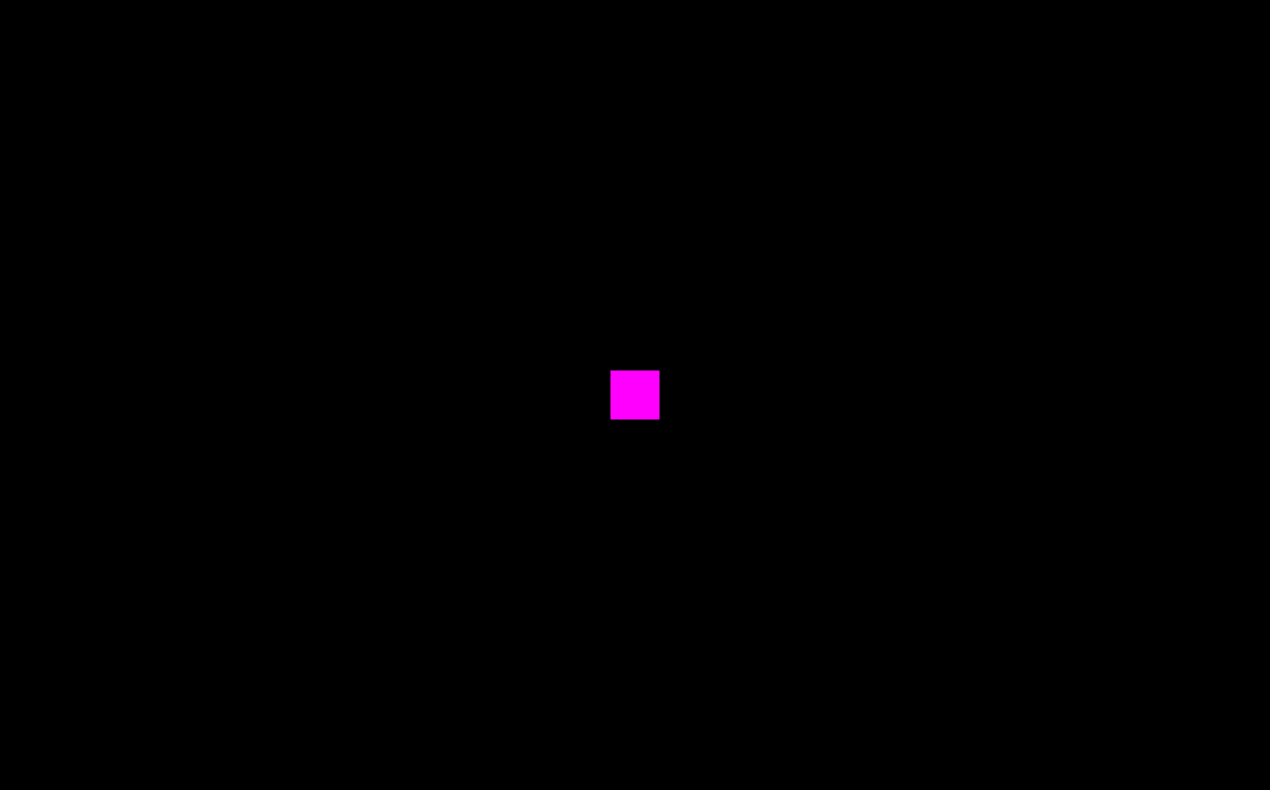
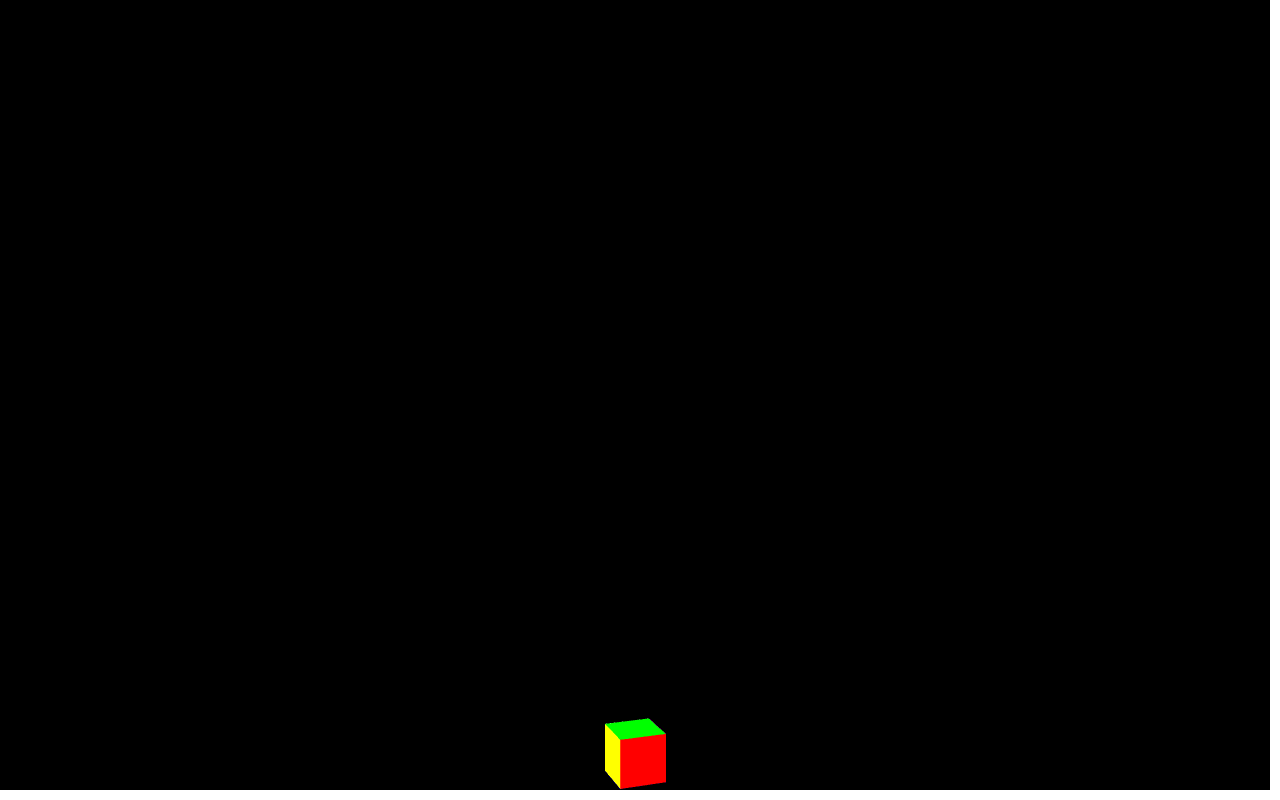
Before and after one commit to princesinghtomar/Sky-Force-WebGL, a plain HTML site: page public/index.html in a window 1280 px wide. Drawn offline with nearby package versions, Linux system fonts and the light colour scheme.

Commit message:
3D Moving Cube

```diff
--- /dev/null
+++ b/public/js/3Dcube.js
@@ -0,0 +1,433 @@
+var cubeRotation = 0.0;
+
+document.addEventListener('keydown', keyDownHandler, false);
+document.addEventListener('keyup', keyUpHandler, false);
+var rightPressed = false;
+var leftPressed = false;
+var upPressed = false;
+var downPressed = false;
+translate_matrix = [0.0, -1.5, -4.0]
+
+main();
+
+//
+// Start here
+//
+function main() {
+    const canvas = document.querySelector('#glcanvas');
+    const gl = canvas.getContext('webgl') || canvas.getContext('experimental-webgl');
+
+    // If we don't have a GL context, give up now
+
+    if (!gl) {
+        alert('Unable to initialize WebGL. Your browser or machine may not support it.');
+        return;
+    }
+
+    // Vertex shader program
+
+    const vsSource = `
+    attribute vec4 aVertexPosition;
+    attribute vec4 aVertexColor;
+
+    uniform mat4 uModelViewMatrix;
+    uniform mat4 uProjectionMatrix;
+
+    varying lowp vec4 vColor;
+
+    void main(void) {
+      gl_Position = uProjectionMatrix * uModelViewMatrix * aVertexPosition;
+      vColor = aVertexColor;
+    }
+  `;
+
+    // Fragment shader program
+
+    const fsSource = `
+    varying lowp vec4 vColor;
+
+    void main(void) {
+      gl_FragColor = vColor;
+    }
+  `;
+
+    // Initialize a shader program; this is where all the lighting
+    // for the vertices and so forth is established.
+    const shaderProgram = initShaderProgram(gl, vsSource, fsSource);
+
+    // Collect all the info needed to use the shader program.
+    // Look up which attributes our shader program is using
+    // for aVertexPosition, aVevrtexColor and also
+    // look up uniform locations.
+    const programInfo = {
+        program: shaderProgram,
+        attribLocations: {
+            vertexPosition: gl.getAttribLocation(shaderProgram, 'aVertexPosition'),
+            vertexColor: gl.getAttribLocation(shaderProgram, 'aVertexColor'),
+        },
+        uniformLocations: {
+            projectionMatrix: gl.getUniformLocation(shaderProgram, 'uProjectionMatrix'),
+            modelViewMatrix: gl.getUniformLocation(shaderProgram, 'uModelViewMatrix'),
+        }
+    };
+
+    // Here's where we call the routine that builds all the
+    // objects we'll be drawing.
+    const buffers = initBuffers(gl);
+
+    var then = 0;
+
+    // Draw the scene repeatedly
+    function render(now) {
+        now *= 0.001;  // convert to seconds
+        const deltaTime = now - then;
+        then = now;
+
+        drawScene(gl, programInfo, buffers, deltaTime);
+
+        requestAnimationFrame(render);
+    }
+    requestAnimationFrame(render);
+}
+
+//
+// initBuffers
+//
+// Initialize the buffers we'll need. For this demo, we just
+// have one object -- a simple three-dimensional cube.
+//
+function initBuffers(gl) {
+
+    // Create a buffer for the cube's vertex positions.
+
+    const positionBuffer = gl.createBuffer();
+
+    // Select the positionBuffer as the one to apply buffer
+    // operations to from here out.
+
+    gl.bindBuffer(gl.ARRAY_BUFFER, positionBuffer);
+
+    // Now create an array of positions for the cube.
+
+    const positions = [
+        // Front face
+        -0.1, -0.1, 0.1,
+        0.1, -0.1, 0.1,
+        0.1, 0.1, 0.1,
+        -0.1, 0.1, 0.1,
+
+        // Back face
+        -0.1, -0.1, -0.1,
+        -0.1, 0.1, -0.1,
+        0.1, 0.1, -0.1,
+        0.1, -0.1, -0.1,
+
+        // Top face
+        -0.1, 0.1, -0.1,
+        -0.1, 0.1, 0.1,
+        0.1, 0.1, 0.1,
+        0.1, 0.1, -0.1,
+
+        // Bottom face
+        -0.1, -0.1, -0.1,
+        0.1, -0.1, -0.1,
+        0.1, -0.1, 0.1,
+        -0.1, -0.1, 0.1,
+
+        // Right face
+        0.1, -0.1, -0.1,
+        0.1, 0.1, -0.1,
+        0.1, 0.1, 0.1,
+        0.1, -0.1, 0.1,
+
+        // Left face
+        -0.1, -0.1, -0.1,
+        -0.1, -0.1, 0.1,
+        -0.1, 0.1, 0.1,
+        -0.1, 0.1, -0.1,
+    ];
+
+    // Now pass the list of positions into WebGL to build the
+    // shape. We do this by creating a Float32Array from the
+    // JavaScript array, then use it to fill the current buffer.
+
+    gl.bufferData(gl.ARRAY_BUFFER, new Float32Array(positions), gl.STATIC_DRAW);
+
+    // Now set up the colors for the faces. We'll use solid colors
+    // for each face.
+
+    const faceColors = [
+        [1.0, 1.0, 1.0, 1.0],    // Front face: white
+        [1.0, 0.0, 0.0, 1.0],    // Back face: red
+        [0.0, 1.0, 0.0, 1.0],    // Top face: green
+        [0.0, 0.0, 1.0, 1.0],    // Bottom face: blue
+        [1.0, 1.0, 0.0, 1.0],    // Right face: yellow
+        [1.0, 0.0, 1.0, 1.0],    // Left face: purple
+    ];
+
+    // Convert the array of colors into a table for all the vertices.
+
+    var colors = [];
+
+    for (var j = 0; j < faceColors.length; ++j) {
+        const c = faceColors[j];
+
+        // Repeat each color four times for the four vertices of the face
+        colors = colors.concat(c, c, c, c);
+    }
+
+    const colorBuffer = gl.createBuffer();
+    gl.bindBuffer(gl.ARRAY_BUFFER, colorBuffer);
+    gl.bufferData(gl.ARRAY_BUFFER, new Float32Array(colors), gl.STATIC_DRAW);
+
+    // Build the element array buffer; this specifies the indices
+    // into the vertex arrays for each face's vertices.
+
+    const indexBuffer = gl.createBuffer();
+    gl.bindBuffer(gl.ELEMENT_ARRAY_BUFFER, indexBuffer);
+
+    // This array defines each face as two triangles, using the
+    // indices into the vertex array to specify each triangle's
+    // position.
+
+    const indices = [
+        0, 1, 2, 0, 2, 3,    // front
+        4, 5, 6, 4, 6, 7,    // back
+        8, 9, 10, 8, 10, 11,   // top
+        12, 13, 14, 12, 14, 15,   // bottom
+        16, 17, 18, 16, 18, 19,   // right
+        20, 21, 22, 20, 22, 23,   // left
+    ];
+
+    // Now send the element array to GL
+
+    gl.bufferData(gl.ELEMENT_ARRAY_BUFFER,
+        new Uint16Array(indices), gl.STATIC_DRAW);
+
+    return {
+        position: positionBuffer,
+        color: colorBuffer,
+        indices: indexBuffer,
+    };
+}
+
+//
+// Draw the scene.
+//
+function drawScene(gl, programInfo, buffers, deltaTime) {
+    gl.clearColor(0.0, 0.0, 0.0, 1.0);  // Clear to black, fully opaque
+    gl.clearDepth(1.0);                 // Clear everything
+    gl.enable(gl.DEPTH_TEST);           // Enable depth testing
+    gl.depthFunc(gl.LEQUAL);            // Near things obscure far things
+
+    // Clear the canvas before we start drawing on it.
+
+    gl.clear(gl.COLOR_BUFFER_BIT | gl.DEPTH_BUFFER_BIT);
+
+    // Create a perspective matrix, a special matrix that is
+    // used to simulate the distortion of perspective in a camera.
+    // Our field of view is 45 degrees, with a width/height
+    // ratio that matches the display size of the canvas
+    // and we only want to see objects between 0.1 units
+    // and 100 units away from the camera.
+
+    const fieldOfView = 45 * Math.PI / 180;   // in radians
+    const aspect = gl.canvas.clientWidth / gl.canvas.clientHeight;
+    const zNear = 0.1;
+    const zFar = 100.0;
+    const projectionMatrix = mat4.create();
+
+    // note: glmatrix.js always has the first argument
+    // as the destination to receive the result.
+    mat4.perspective(projectionMatrix,
+        fieldOfView,
+        aspect,
+        zNear,
+        zFar);
+
+    // Set the drawing position to the "identity" point, which is
+    // the center of the scene.
+    const modelViewMatrix = mat4.create();
+
+    // Now move the drawing position a bit to where we want to
+    // start drawing the square.
+    console.log(translate_matrix)
+    mat4.translate(modelViewMatrix,     // destination matrix
+        modelViewMatrix,     // matrix to translate
+        translate_matrix);  // amount to translate
+    mat4.rotate(modelViewMatrix,  // destination matrix
+        modelViewMatrix,  // matrix to rotate
+        cubeRotation,     // amount to rotate in radians
+        [0, 0, 0]);       // axis to rotate around (Z)
+    mat4.rotate(modelViewMatrix,  // destination matrix
+        modelViewMatrix,  // matrix to rotate
+        cubeRotation * .7,// amount to rotate in radians
+        [0, 1, 0]);       // axis to rotate around (X)
+
+    // Tell WebGL how to pull out the positions from the position
+    // buffer into the vertexPosition attribute
+    {
+        const numComponents = 3;
+        const type = gl.FLOAT;
+        const normalize = false;
+        const stride = 0;
+        const offset = 0;
+        gl.bindBuffer(gl.ARRAY_BUFFER, buffers.position);
+        gl.vertexAttribPointer(
+            programInfo.attribLocations.vertexPosition,
+            numComponents,
+            type,
+            normalize,
+            stride,
+            offset);
+        gl.enableVertexAttribArray(
+            programInfo.attribLocations.vertexPosition);
+    }
+
+    // Tell WebGL how to pull out the colors from the color buffer
+    // into the vertexColor attribute.
+    {
+        const numComponents = 4;
+        const type = gl.FLOAT;
+        const normalize = false;
+        const stride = 0;
+        const offset = 0;
+        gl.bindBuffer(gl.ARRAY_BUFFER, buffers.color);
+        gl.vertexAttribPointer(
+            programInfo.attribLocations.vertexColor,
+            numComponents,
+            type,
+            normalize,
+            stride,
+            offset);
+        gl.enableVertexAttribArray(
+            programInfo.attribLocations.vertexColor);
+    }
+
+    // Tell WebGL which indices to use to index the vertices
+    gl.bindBuffer(gl.ELEMENT_ARRAY_BUFFER, buffers.indices);
+
+    // Tell WebGL to use our program when drawing
+
+    gl.useProgram(programInfo.program);
+
+    // Set the shader uniforms
+
+    gl.uniformMatrix4fv(
+        programInfo.uniformLocations.projectionMatrix,
+        false,
+        projectionMatrix);
+    gl.uniformMatrix4fv(
+        programInfo.uniformLocations.modelViewMatrix,
+        false,
+        modelViewMatrix);
+
+    {
+        const vertexCount = 36;
+        const type = gl.UNSIGNED_SHORT;
+        const offset = 0;
+        gl.drawElements(gl.TRIANGLES, vertexCount, type, offset);
+    }
+
+    // Update the rotation for the next draw
+
+    cubeRotation += deltaTime;
+}
+
+//
+// Initialize a shader program, so WebGL knows how to draw our data
+//
+function initShaderProgram(gl, vsSource, fsSource) {
+    const vertexShader = loadShader(gl, gl.VERTEX_SHADER, vsSource);
+    const fragmentShader = loadShader(gl, gl.FRAGMENT_SHADER, fsSource);
+
+    // Create the shader program
+
+    const shaderProgram = gl.createProgram();
+    gl.attachShader(shaderProgram, vertexShader);
+    gl.attachShader(shaderProgram, fragmentShader);
+    gl.linkProgram(shaderProgram);
+
+    // If creating the shader program failed, alert
+
+    if (!gl.getProgramParameter(shaderProgram, gl.LINK_STATUS)) {
+        alert('Unable to initialize the shader program: ' + gl.getProgramInfoLog(shaderProgram));
+        return null;
+    }
+
+    return shaderProgram;
+}
+
+//
+// creates a shader of the given type, uploads the source and
+// compiles it.
+//
+function loadShader(gl, type, source) {
+    const shader = gl.createShader(type);
+
+    // Send the source to the shader object
+
+    gl.shaderSource(shader, source);
+
+    // Compile the shader program
+
+    gl.compileShader(shader);
+
+    // See if it compiled successfully
+
+    if (!gl.getShaderParameter(shader, gl.COMPILE_STATUS)) {
+        alert('An error occurred compiling the shaders: ' + gl.getShaderInfoLog(shader));
+        gl.deleteShader(shader);
+        return null;
+    }
+
+    return shader;
+}
+
+
+function keyDownHandler(event) {
+    if (event.keyCode == 39) {
+        rightPressed = true;
+        translate_matrix[0] += 0.1;
+        // if(translate_matrix[0] > 2.20){
+        //   translate_matrix[0] = 2.20
+        // }
+    }
+    else if (event.keyCode == 37) {
+        leftPressed = true;
+        translate_matrix[0] -= 0.1;
+        // if(translate_matrix[0] < -2.20){
+        //   translate_matrix[0] = -2.20
+        // }
+    }
+    if (event.keyCode == 40) {
+        downPressed = true;
+        translate_matrix[1] -= 0.1;
+        if (translate_matrix[1] < -1.5) {
+            translate_matrix[1] = -1.50
+        }
+    }
+    else if (event.keyCode == 38) {
+        upPressed = true;
+        translate_matrix[1] += 0.1;
+        // if(translate_matrix[0] > 1.50){
+        //   translate_matrix[0] = 1.50
+        // }
+    }
+    console.log(translate_matrix)
+}
+
+function keyUpHandler(event) {
+    if (event.keyCode == 39) {
+        rightPressed = false;
+    }
+    else if (event.keyCode == 37) {
+        leftPressed = false;
+    }
+    if (event.keyCode == 40) {
+        downPressed = false;
+    }
+    else if (event.keyCode == 38) {
+        upPressed = false;
+    }
+}
--- a/public/js/cube.js
+++ b/public/js/cube.js
@@ -111,10 +111,14 @@ function initBuffers(gl) {
 
   const positions = [
     // Front face
-    -0.1, -0.1,  0.1,
-     0.1, -0.1,  0.1,
-     0.1,  0.1,  0.1,
-    -0.1,  0.1,  0.1,
+     0.1,  0.1,  0.1,// 0
+    -0.1,  0.1,  0.1,// 1
+     0.1, -0.1,  0.1,// 2
+    -0.1, -0.1,  0.1,// 3
+     0.1,  0.1, -0.1,// 4
+    -0.1,  0.1, -0.1,// 5
+     0.1, -0.1, -0.1,// 6
+    -0.1, -0.1, -0.1,// 7
   ];
 
   // Now pass the list of positions into WebGL to build the
@@ -156,7 +160,18 @@ function initBuffers(gl) {
   // position.
 
   const indices = [
-    0,  1,  2,      0,  2,  3,    // front
+    7,6,4,
+    4,5,7,
+    3,2,0,
+    0,1,3,
+    1,5,7,
+    7,3,1,
+    0,4,6,
+    6,2,0,
+    7,6,2,
+    2,3,7,
+    5,4,0,
+    0,1,5
   ];
 
   // Now send the element array to GL
--- /dev/null
+++ b/public/js/webGL.css
@@ -0,0 +1,8 @@
+
+canvas {
+	border: 2px solid black;
+	background-color: black;
+}
+video {
+	display: none;
+}
```
Also changed, not shown: public/index.html (+1 -1 lines).
